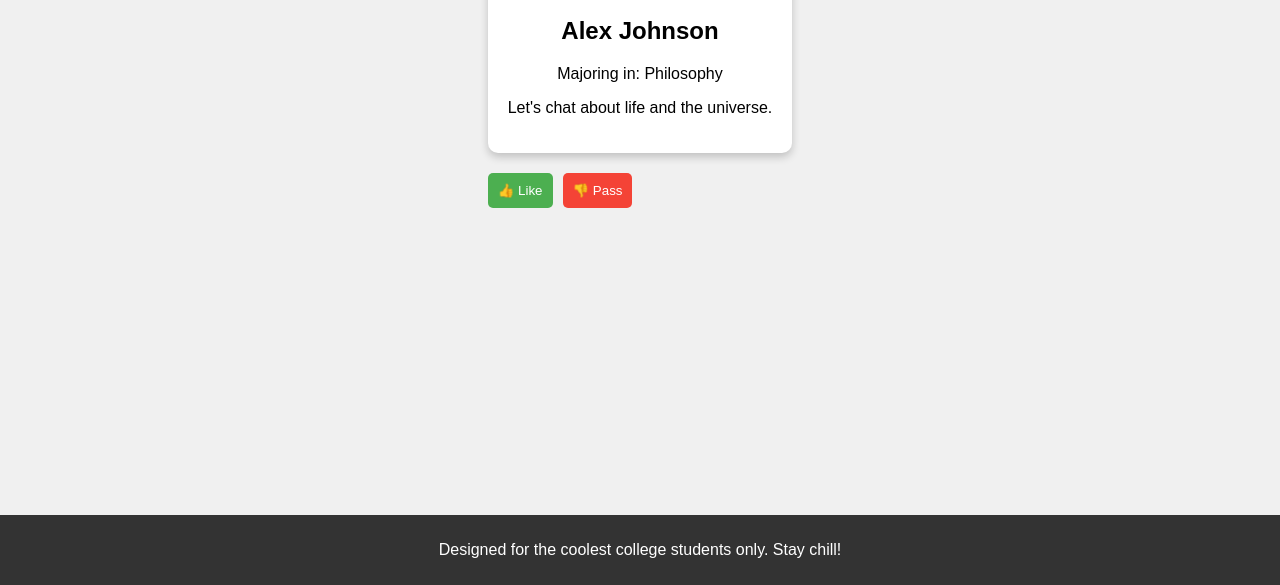
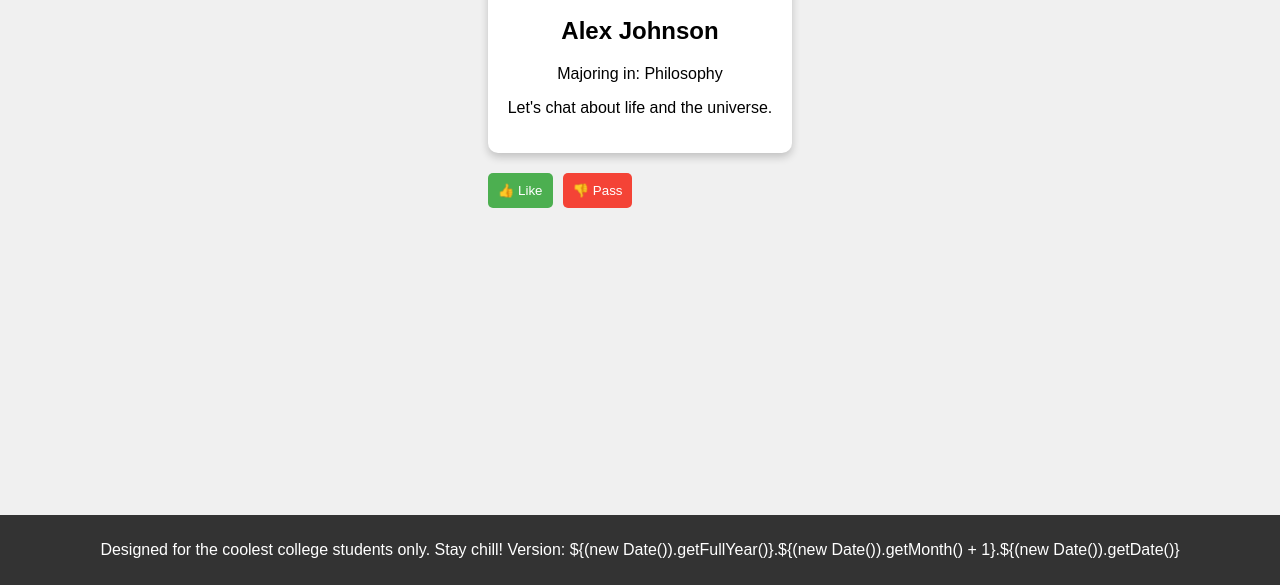
Before and after one commit to philipmaymin/wonderapp, a plain HTML site: page index.html in a window 1280 px wide. Shown: the part 215-800 px from the top of the page. Drawn offline with Linux system fonts and the light colour scheme.

Commit message:
Update index.html

```diff
--- a/index.html
+++ b/index.html
@@ -110,7 +110,8 @@
     </main>
 
     <footer>
-        <p>Designed for the coolest college students only. Stay chill!</p>
+        <p>Designed for the coolest college students only. Stay chill! Version: ${(new Date()).getFullYear()}.${(new Date()).getMonth() + 1}.${(new Date()).getDate()}</p>
+    </footer>
     </footer>
 
     <script>
```
